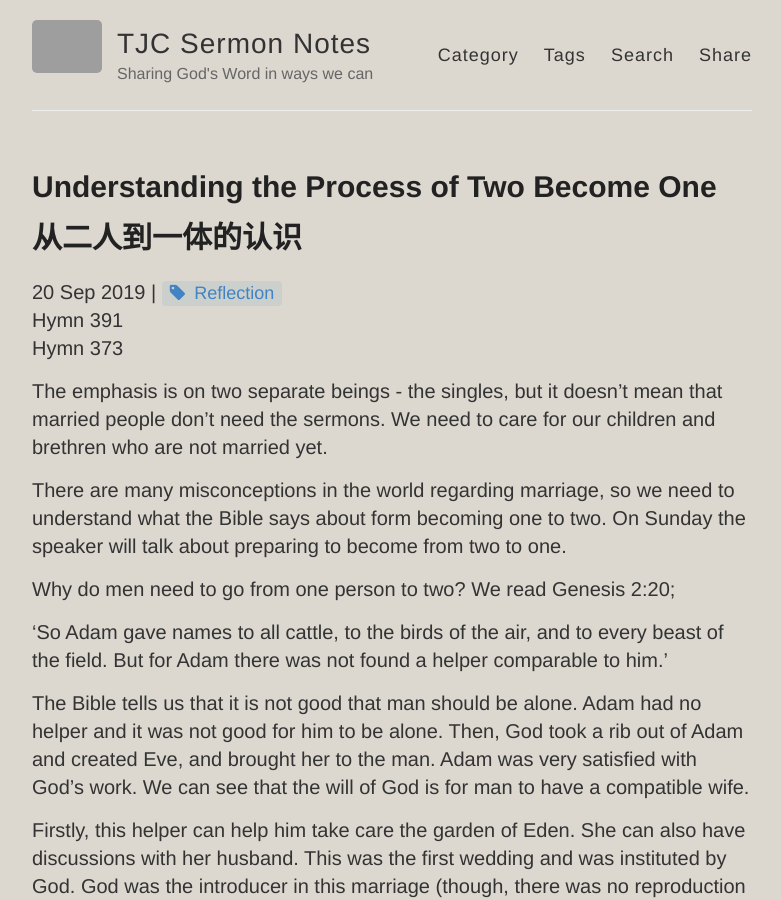
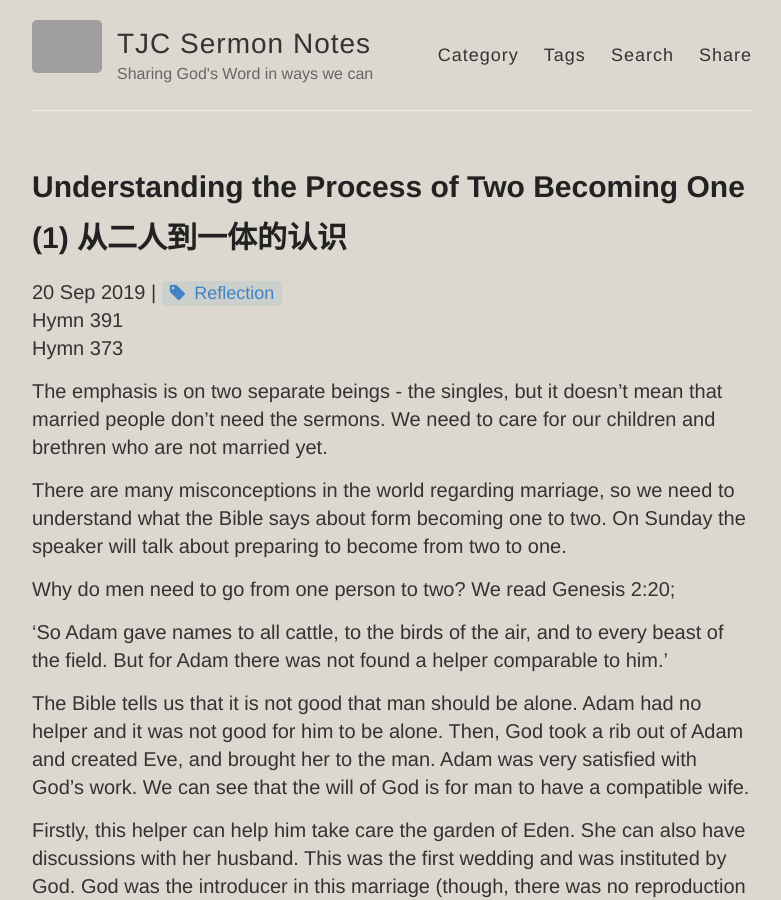
Before and after one commit to catchupTJC/catchuptjc.github.io, a Jekyll site: the page built from _posts/2019-09-20-Understanding the Process of Two Become One.md, in a window 1280 px wide and 900 px high. Shown: the whole window, without its empty margins (248-1029 px from the left). Built offline with Jekyll 4.4.1, drawn with Linux system fonts in a browser that asks for light colours; nearby versions of some CDN libraries; comment, search, counter and statistics services are not loaded; grey boxes are pictures that could not be loaded.

Commit message:
Update 2019-09-20-Understanding the Process of Two Become One.md

```diff
--- a/_posts/2019-09-20-Understanding the Process of Two Become One.md
+++ b/_posts/2019-09-20-Understanding the Process of Two Become One.md
@@ -1,6 +1,6 @@
 ---
 layout: post
-title: Understanding the Process of Two Become One 从二人到一体的认识
+title: Understanding the Process of Two Becoming One (1) 从二人到一体的认识
 category: YouthSpiritualMeeting(SG)2019
 tags: [Reflection]
 hymns: [391,373]
```
